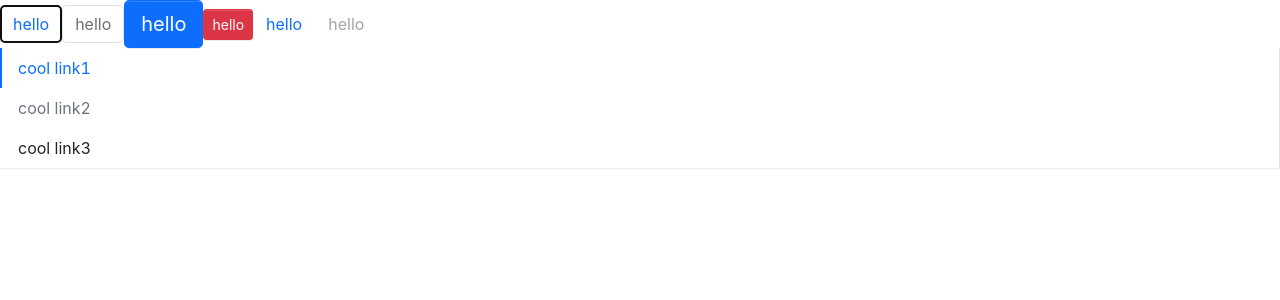
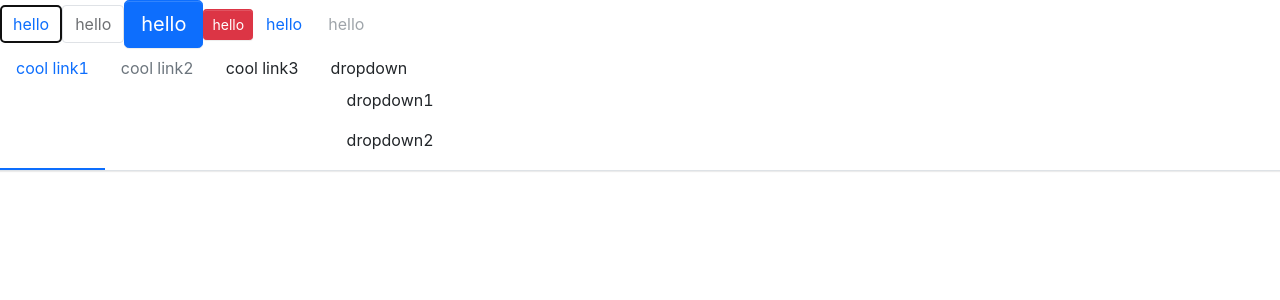
Before and after one commit to 1272171893/Miniso, a React (Create React App) app: page / in a window 1280 px wide. Shown: the top 300 px of the page. Built offline with nearby package versions, Linux system fonts and the light colour scheme.

Commit message:
添加menu

```diff
--- a/src/App.tsx
+++ b/src/App.tsx
@@ -2,6 +2,7 @@
 import Button, { ButtonType, ButtonSize } from "./components/Button/button";
 import Menu from "./components/Menu/menu";
 import MenuItem from "./components/Menu/menuItem";
+import SubMenu from "./components/Menu/subMenu";
 
 function App() {
   return (
@@ -13,10 +14,14 @@
       <Button btnType={ButtonType.Link} href="http://www.baidu.com">hello</Button>
       <Button btnType={ButtonType.Link} href="http://www.baidu.com" disabled>hello</Button>
       <br/>
-      <Menu defaultIndex={0} mode="vertical" onSelect={(index)=>alert(index)}>
-        <MenuItem index={0}>cool link1</MenuItem>
-        <MenuItem disabled index={1}>cool link2</MenuItem>
-        <MenuItem index={2}>cool link3</MenuItem>
+      <Menu defaultIndex={0}  onSelect={(index)=>alert(index)}>
+        <MenuItem >cool link1</MenuItem>
+        <MenuItem disabled >cool link2</MenuItem>
+        <MenuItem >cool link3</MenuItem>
+        <SubMenu title="dropdown">
+          <MenuItem>dropdown1</MenuItem>
+          <MenuItem>dropdown2</MenuItem>
+        </SubMenu>
       </Menu>
     </div>
   );
--- a/src/components/Menu/_style.scss
+++ b/src/components/Menu/_style.scss
@@ -24,6 +24,40 @@
        border-bottom: $menu-item-active-border-width solid $menu-item-active-color;
     }
   }
+  .submenu-item{
+    position: relative;
+  }
+  .miniso-submenu{
+    list-style: none;
+    padding-left: 0;
+    white-space: nowrap;
+    .menu-item{
+      padding:$menu-item-padding-y $menu-item-padding-x;
+      cursor: pointer;
+      transition: $menu-transition;
+      color: $body-color;
+      &.is-active, &:hover {
+        color: $menu-item-active-color !important;
+      }
+    }
+  }
+  .submenu.menu-opened {
+    // display: block;
+  }
+}
+.menu-horizontal {
+  >.menu-item {
+    border-bottom: $menu-item-active-border-width solid transparent;
+  }
+  .submenu {
+    position: absolute;
+    background: $white;
+    z-index: 100;
+    top: calc(100% + 8px);
+    left: 0;
+    border: $menu-border-width solid $menu-border-color;
+    box-shadow: $submenu-box-shadow;
+  }
 }
 .menu-vertical{
     flex-direction: column;
--- a/src/components/Menu/menu.tsx
+++ b/src/components/Menu/menu.tsx
@@ -20,6 +20,7 @@
   const [active, setActive] = useState(defaultIndex);
   const classes = classNames("miniso-menu", className, {
     "menu-vertical": mode === "vertical",
+    'menu-horizontal':mode !== 'vertical'
   });
   const handleClick = (index: number) => {
     setActive(index);
@@ -35,7 +36,7 @@
     return React.Children.map(children, (child, index) => {
       const childElement = child as React.FunctionComponentElement<MenuItemProps>;
       const { displayName } = childElement.type;
-      if(displayName==="MenuItem"){
+      if(displayName==="MenuItem"||displayName==="SubMenu"){
         return React.cloneElement(childElement,{index});
       }
       console.error("warning:Menu has a child which is not a MenuItem component")
--- /dev/null
+++ b/src/components/Menu/subMenu.tsx
@@ -0,0 +1,36 @@
+import React, { useContext, FunctionComponentElement } from "react";
+import classNames from "classnames";
+import { MenuContext } from "./menu";
+import { MenuItemProps } from "./menuItem";
+export interface SubMenuProps {
+  index?: number;
+  title?: string;
+  className?: string;
+}
+const SubMenu: React.FC<SubMenuProps> = (props) => {
+  const { index, title, className, children } = props;
+  const context = useContext(MenuContext);
+  const classes = classNames("menu-item submenu-item", className, {
+    "is-active": context.index === index,
+  });
+  const renderChildren = () => {
+    const childrenComponent = React.Children.map(children, (child, i) => {
+      const childElement = child as FunctionComponentElement<MenuItemProps>;
+      if (childElement.type.displayName === "MenuItem") {
+        return childElement;
+      }
+      console.error(
+        "warning:Menu has a child which is not a MenuItem component"
+      );
+    });
+    return <ul className="miniso-submenu">{childrenComponent}</ul>;
+  };
+  return (
+    <li key={index} className={classes}>
+      <div className="submenu-item">{title}</div>
+      {renderChildren()}
+    </li>
+  );
+};
+SubMenu.displayName = 'SubMenu';
+export default SubMenu;
```
